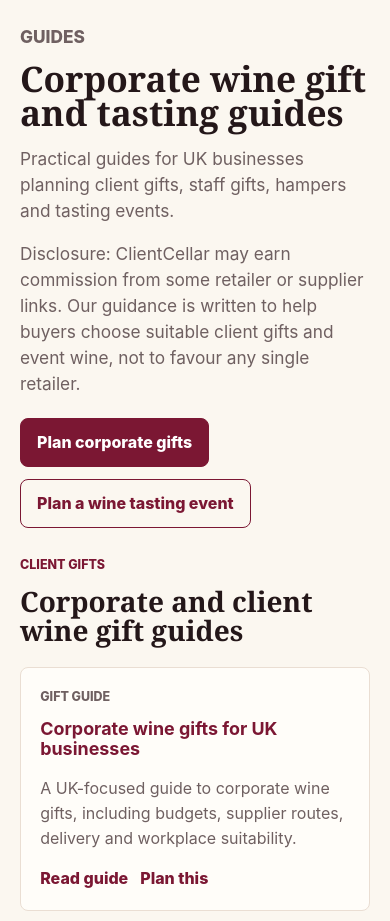
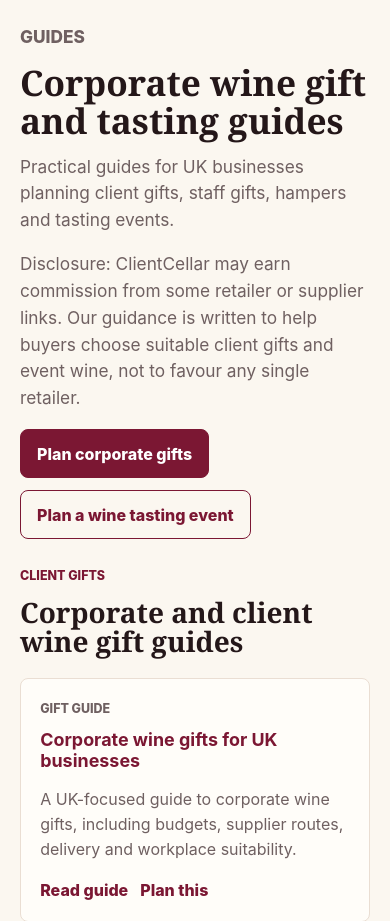
Before and after one commit to PhylC/clientcellar, a FastAPI app: page /guides in a window 390 px wide. Shown: the part 63-984 px from the top of the page. Run offline with FastAPI, Linux system fonts and the light colour scheme; some libraries are stand-ins or nearby versions.

Commit message:
Fix title and metadata overlap across site

```diff
--- a/static/app.css
+++ b/static/app.css
@@ -433,9 +433,10 @@ main {
 .hero-copy h1,
 .page-intro h1 {
   max-width: 860px;
-  margin: 0;
+  margin: 0 0 0.9rem;
   font-family: Georgia, "Times New Roman", serif;
-  line-height: 0.95;
+  line-height: 1.02;
+  overflow-wrap: anywhere;
 }
 
 .hero-copy h1 {
@@ -449,8 +450,10 @@ main {
 .lead,
 .page-intro p {
   max-width: 720px;
+  margin-top: 0;
   color: var(--muted);
   font-size: 1.08rem;
+  line-height: 1.55;
 }
 
 .muted {
@@ -472,7 +475,7 @@ main {
   display: flex;
   flex-wrap: wrap;
   gap: 0.75rem;
-  margin-top: 1.3rem;
+  margin-top: 1rem;
 }
 
 .button-row {
@@ -721,11 +724,13 @@ main {
 .guide-meta-row {
   display: flex;
   flex-wrap: wrap;
-  gap: 0.45rem 0.9rem;
-  margin: -0.15rem 0 0.9rem;
+  align-items: center;
+  gap: 0.5rem 1.125rem;
+  margin: 0 0 1.15rem;
   color: var(--muted);
   font-size: 0.9rem;
   font-weight: 700;
+  line-height: 1.4;
 }
 
 .guide-disclosure-line {
@@ -741,6 +746,7 @@ main {
 .guide-meta-row span {
   display: inline-flex;
   align-items: center;
+  min-width: 0;
 }
 
 .planner-page {
@@ -749,7 +755,7 @@ main {
 
 .planner-hero {
   display: grid;
-  gap: 0.55rem;
+  gap: 0.7rem;
   padding: 0 0 0.8rem;
 }
 
@@ -758,7 +764,8 @@ main {
   margin: 0;
   font-family: Georgia, "Times New Roman", serif;
   font-size: clamp(2.15rem, 5vw, 3.45rem);
-  line-height: 1;
+  line-height: 1.05;
+  overflow-wrap: anywhere;
 }
 
 .planner-hero p {
@@ -2153,6 +2160,15 @@ textarea {
 }
 
 @media (max-width: 980px) {
+  .hero-copy h1,
+  .page-intro h1 {
+    line-height: 1.08;
+  }
+
+  .planner-hero h1 {
+    line-height: 1.08;
+  }
+
   .header-inner {
     display: grid;
     grid-template-columns: 1fr;
@@ -2374,6 +2390,12 @@ textarea {
 }
 
 @media (max-width: 480px) {
+  .guide-meta-row {
+    display: grid;
+    gap: 0.35rem;
+    margin-bottom: 1rem;
+  }
+
   .guide-intro .hero-actions,
   .guide-cta .hero-actions {
     display: grid;
```
